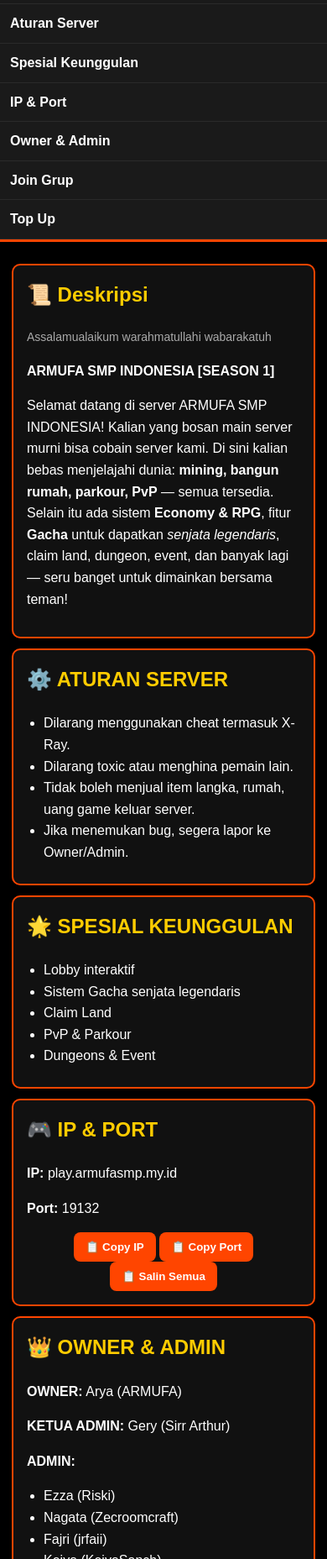
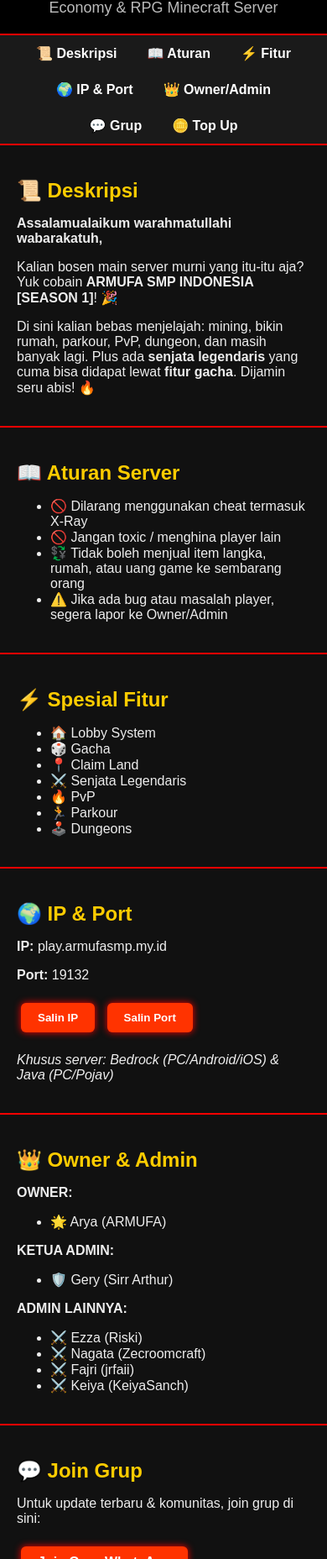
Before and after one commit to animationarmufa-oss/armufasmp.my.id, a plain HTML site: page index.html in a window 390 px wide. Shown: the part 144-2000 px from the top of the page at 84% size. Drawn offline with Linux system fonts and the light colour scheme.

Commit message:
Update index.html

```diff
--- a/index.html
+++ b/index.html
@@ -1,187 +1,175 @@
 <!DOCTYPE html>
 <html lang="id">
 <head>
-<meta charset="utf-8" />
-<meta name="viewport" content="width=device-width,initial-scale=1" />
+  <meta charset="UTF-8">
+  <meta name="viewport" content="width=device-width, initial-scale=1.0">
   <title>ARMUFA SMP SEASON 1</title>
   <style>
-  :root{
-    --bg: #000;
-    --card: #111;
-    --accent: #ff4500;
-    --accent-2: #ffcc00;
-    --muted: #aaa;
+    body {
+      font-family: Arial, sans-serif;
+      background-color: #111;
+      color: #eee;
+      margin: 0;
+      padding: 0;
     }
-  html{scroll-behavior:smooth;}
-  body{
-    margin:0;
-    font-family: Arial, Helvetica, sans-serif;
-    background:var(--bg);
-    color:#fff;
-    line-height:1.6;
+    header {
+      text-align: center;
+      padding: 20px;
+      background: #000;
+      border-bottom: 2px solid #f00;
     }
-
-  header{
-    text-align:center;
-    padding:28px 16px 8px;
+    header h1 {
+      font-size: 48px;
+      color: #ff3300;
+      margin: 0;
+      line-height: 1.2;
+      text-shadow: 0 0 8px #ff0000;
     }
-  header h1{
-    color:var(--accent);
-    margin:0 0 6px;
-    font-size:28px;
-    letter-spacing:1px;
+    header .subtitle {
+      font-size: 18px;
+      color: #bbb;
+      margin-top: 8px;
     }
-  header p{ margin:0; color:var(--muted); }
-
-  /* Menu vertikal */
-  nav{
-    background:#1a1a1a;
-    border-bottom:3px solid var(--accent);
+    nav {
+      display: flex;
+      justify-content: center;
+      background: #1a1a1a;
+      border-bottom: 2px solid #f00;
+      flex-wrap: wrap;
     }
-  nav a{
-    display:block;
-    color:#fff;
-    padding:12px 16px;
-    text-decoration:none;
-    font-weight:700;
-    border-bottom:1px solid #2a2a2a;
+    nav a {
+      padding: 12px 18px;
+      text-decoration: none;
+      color: #fff;
+      font-weight: bold;
+      transition: 0.3s;
     }
-  nav a:hover{
-    background:var(--accent);
-    color:#fff;
+    nav a:hover {
+      background: #ff3300;
+      color: #000;
     }
-
-  .container{
-    padding:14px;
+    section {
+      padding: 20px;
+      border-bottom: 2px solid #f00;
     }
-  section.card{
-    background:var(--card);
-    border:2px solid var(--accent);
-    border-radius:10px;
-    padding:16px;
-    margin:12px 0;
+    section h2 {
+      color: #ffcc00;
+      margin-bottom: 10px;
     }
-  section.card h2{
-    margin-top:0;
-    color:var(--accent-2);
+    .btn {
+      display: inline-block;
+      padding: 10px 20px;
+      margin: 8px 5px;
+      background: #ff3300;
+      color: #fff;
+      text-decoration: none;
+      border-radius: 6px;
+      font-weight: bold;
+      cursor: pointer;
+      border: none;
+      box-shadow: 0 0 8px #ff0000;
     }
-  ul{ padding-left:20px; margin:8px 0; }
-  .muted{ color:var(--muted); font-size:14px; }
-
-  .btn{
-    display:inline-block;
-    background:var(--accent);
-    color:#fff;
-    padding:10px 14px;
-    border-radius:8px;
-    text-decoration:none;
-    font-weight:700;
-    cursor:pointer;
-    border:none;
+    .btn:hover {
+      background: #ff6600;
     }
-  .btn:hover{ background:#e63e00; }
-  .center{ text-align:center; margin-top:12px; }
-
-  @media (max-width:420px){
-    header h1{ font-size:22px; }
-    nav a{ padding:10px 12px; }
+    footer {
+      text-align: center;
+      padding: 15px;
+      background: #000;
+      color: #666;
+      font-size: 14px;
+      border-top: 2px solid #f00;
     }
   </style>
 </head>
 <body>
-
   <header>
-    <h1>ARMUFA SMP SEASON 1</h1>
-    <p>Economy & RPG Minecraft Server</p>
+    <h1>
+      ARMUFA SMP <br>
+      <span style="font-size:36px;">SEASON 1</span>
+    </h1>
+    <div class="subtitle">Economy & RPG Minecraft Server</div>
   </header>
 
   <nav>
-    <a href="#deskripsi">Deskripsi</a>
-    <a href="#aturan">Aturan Server</a>
-    <a href="#fitur">Spesial Keunggulan</a>
-    <a href="#ipport">IP &amp; Port</a>
-    <a href="#owner">Owner &amp; Admin</a>
-    <a href="#grup">Join Grup</a>
-    <a href="#topup">Top Up</a>
+    <a href="#deskripsi">📜 Deskripsi</a>
+    <a href="#aturan">📖 Aturan</a>
+    <a href="#fitur">⚡ Fitur</a>
+    <a href="#ip">🌍 IP & Port</a>
+    <a href="#owner">👑 Owner/Admin</a>
+    <a href="#join">💬 Grup</a>
+    <a href="#topup">🪙 Top Up</a>
   </nav>
 
-  <div class="container">
-
-    <!-- Deskripsi -->
-    <section id="deskripsi" class="card">
+  <section id="deskripsi">
     <h2>📜 Deskripsi</h2>
-      <p class="muted">Assalamualaikum warahmatullahi wabarakatuh</p>
-      <p><strong>ARMUFA SMP INDONESIA [SEASON 1]</strong></p>
-      <p>
-        Selamat datang di server ARMUFA SMP INDONESIA! Kalian yang bosan main server murni bisa cobain server kami.
-        Di sini kalian bebas menjelajahi dunia: <strong>mining, bangun rumah, parkour, PvP</strong> — semua tersedia.
-        Selain itu ada sistem <strong>Economy &amp; RPG</strong>, fitur <strong>Gacha</strong> untuk dapatkan <em>senjata legendaris</em>,
-        claim land, dungeon, event, dan banyak lagi — seru banget untuk dimainkan bersama teman!
-      </p>
+    <p><b>Assalamualaikum warahmatullahi wabarakatuh,</b></p>
+    <p>Kalian bosen main server murni yang itu-itu aja?
+    Yuk cobain <b>ARMUFA SMP INDONESIA [SEASON 1]</b>! 🎉</p>
+    <p>Di sini kalian bebas menjelajah: mining, bikin rumah, parkour, PvP, dungeon, dan masih banyak lagi.
+    Plus ada <b>senjata legendaris</b> yang cuma bisa didapat lewat <b>fitur gacha</b>. Dijamin seru abis! 🔥</p>
   </section>
 
-    <!-- Aturan -->
-    <section id="aturan" class="card">
-      <h2>⚙️ ATURAN SERVER</h2>
+  <section id="aturan">
+    <h2>📖 Aturan Server</h2>
     <ul>
-        <li>Dilarang menggunakan cheat termasuk X-Ray.</li>
-        <li>Dilarang toxic atau menghina pemain lain.</li>
-        <li>Tidak boleh menjual item langka, rumah, uang game keluar server.</li>
-        <li>Jika menemukan bug, segera lapor ke Owner/Admin.</li>
+      <li>🚫 Dilarang menggunakan cheat termasuk X-Ray</li>
+      <li>🚫 Jangan toxic / menghina player lain</li>
+      <li>💱 Tidak boleh menjual item langka, rumah, atau uang game ke sembarang orang</li>
+      <li>⚠️ Jika ada bug atau masalah player, segera lapor ke Owner/Admin</li>
     </ul>
   </section>
 
-    <!-- Fitur -->
-    <section id="fitur" class="card">
-      <h2>🌟 SPESIAL KEUNGGULAN</h2>
+  <section id="fitur">
+    <h2>⚡ Spesial Fitur</h2>
     <ul>
-        <li>Lobby interaktif</li>
-        <li>Sistem Gacha senjata legendaris</li>
-        <li>Claim Land</li>
-        <li>PvP &amp; Parkour</li>
-        <li>Dungeons &amp; Event</li>
+      <li>🏠 Lobby System</li>
+      <li>🎲 Gacha</li>
+      <li>📍 Claim Land</li>
+      <li>⚔️ Senjata Legendaris</li>
+      <li>🔥 PvP</li>
+      <li>🏃 Parkour</li>
+      <li>🕹️ Dungeons</li>
     </ul>
   </section>
 
-    <!-- IP & Port -->
-    <section id="ipport" class="card">
-      <h2>🎮 IP &amp; PORT</h2>
-      <p><strong>IP:</strong> <span id="server-ip">play.armufasmp.my.id</span></p>
-      <p><strong>Port:</strong> <span id="server-port">19132</span></p>
-
-      <div class="center" style="margin-top:10px;">
-        <button class="btn" onclick="copyText('play.armufasmp.my.id')">📋 Copy IP</button>
-        <button class="btn" onclick="copyText('19132')">📋 Copy Port</button>
-        <button class="btn" onclick="copyText('play.armufasmp.my.id:19132')">📋 Salin Semua</button>
-      </div>
+  <section id="ip">
+    <h2>🌍 IP & Port</h2>
+    <p><b>IP:</b> play.armufasmp.my.id</p>
+    <p><b>Port:</b> 19132</p>
+    <button class="btn" onclick="copyText('play.armufasmp.my.id')">Salin IP</button>
+    <button class="btn" onclick="copyText('19132')">Salin Port</button>
+    <p><i>Khusus server: Bedrock (PC/Android/iOS) & Java (PC/Pojav)</i></p>
   </section>
 
-    <!-- Owner -->
-    <section id="owner" class="card">
-      <h2>👑 OWNER &amp; ADMIN</h2>
-      <p><strong>OWNER:</strong> Arya (ARMUFA)</p>
-      <p><strong>KETUA ADMIN:</strong> Gery (Sirr Arthur)</p>
-      <p><strong>ADMIN:</strong></p>
+  <section id="owner">
+    <h2>👑 Owner & Admin</h2>
+    <p><b>OWNER:</b></p>
     <ul>
-        <li>Ezza (Riski)</li>
-        <li>Nagata (Zecroomcraft)</li>
-        <li>Fajri (jrfaii)</li>
-        <li>Keiya (KeiyaSanch)</li>
+      <li>🌟 Arya (ARMUFA)</li>
+    </ul>
+    <p><b>KETUA ADMIN:</b></p>
+    <ul>
+      <li>🛡️ Gery (Sirr Arthur)</li>
+    </ul>
+    <p><b>ADMIN LAINNYA:</b></p>
+    <ul>
+      <li>⚔️ Ezza (Riski)</li>
+      <li>⚔️ Nagata (Zecroomcraft)</li>
+      <li>⚔️ Fajri (jrfaii)</li>
+      <li>⚔️ Keiya (KeiyaSanch)</li>
     </ul>
   </section>
 
-    <!-- Grup -->
-    <section id="grup" class="card">
-      <h2>📱 JOIN GRUP</h2>
-      <div class="center">
-        <a class="btn" href="https://linkbio.co/armufasmp" target="_blank">📲 Join Grup WhatsApp</a>
-      </div>
+  <section id="join">
+    <h2>💬 Join Grup</h2>
+    <p>Untuk update terbaru & komunitas, join grup di sini:</p>
+    <a class="btn" href="https://linkbio.co/armufasmp" target="_blank">Join Grup WhatsApp</a>
   </section>
 
-    <!-- Top Up -->
-    <section id="topup" class="card">
-      <h2>🪙 TOP UP SERVER 🪙</h2>
-      <h3>Harga Coin</h3>
+  <section id="topup">
+    <h2>🪙 Top Up</h2>
+    <p><b>Harga Coin:</b></p>
     <ul>
       <li>1000 = 5K</li>
       <li>2000 = 10K</li>
@@ -190,48 +178,27 @@
       <li>10000 = 50K</li>
       <li>20000 = 100K</li>
     </ul>
-      <h3>Rank Up</h3>
+    <p><b>Rank Up:</b></p>
     <ul>
-        <li>VIP = 5K / bulan</li>
-        <li>MVP = 20K / bulan</li>
-        <li>Rich = 50K / bulan</li>
-        <li>Super Rich = 100K / bulan</li>
-        <li>Supreme = 150K / bulan</li>
+      <li>VIP = 5K / 1 bulan</li>
+      <li>MVP = 20K / 1 bulan</li>
+      <li>Rich = 50K / 1 bulan</li>
+      <li>Super Rich = 100K / 1 bulan</li>
+      <li>Supreme = 150K / 1 bulan</li>
     </ul>
-      <p class="muted">Untuk Top Up hubungi langsung Owner ARMUFA SMP melalui WhatsApp.</p>
-      <div class="center">
-        <a class="btn" href="https://wa.me/6283837297362" target="_blank">💰 Top Up Sekarang</a>
-      </div>
+    <p>💸 Untuk Top Up hubungi [OWNER] ARMUFA SMP lewat WhatsApp:</p>
+    <a class="btn" href="https://wa.me/6283837297362" target="_blank">Top Up Sekarang</a>
   </section>
 
-  </div>
+  <footer>
+    © 2025 ARMUFA SMP Indonesia - Season 1
+  </footer>
 
   <script>
     function copyText(text) {
-    if (navigator.clipboard && navigator.clipboard.writeText) {
-      navigator.clipboard.writeText(text).then(function(){
-        alert('✅ Tersalin: ' + text);
-      }).catch(function(){
-        fallbackCopy(text);
+      navigator.clipboard.writeText(text).then(() => {
+        alert(text + " berhasil disalin!");
       });
-    } else {
-      fallbackCopy(text);
-    }
-  }
-  function fallbackCopy(text) {
-    var ta = document.createElement('textarea');
-    ta.value = text;
-    ta.style.position = 'fixed';
-    ta.style.left = '-9999px';
-    document.body.appendChild(ta);
-    ta.select();
-    try {
-      document.execCommand('copy');
-      alert('✅ Tersalin: ' + text);
-    } catch(e){
-      alert('❌ Gagal menyalin. Silakan salin manual: ' + text);
-    }
-    document.body.removeChild(ta);
     }
   </script>
 </body>
```
Lines whose indentation alone changed are shown as unchanged.
